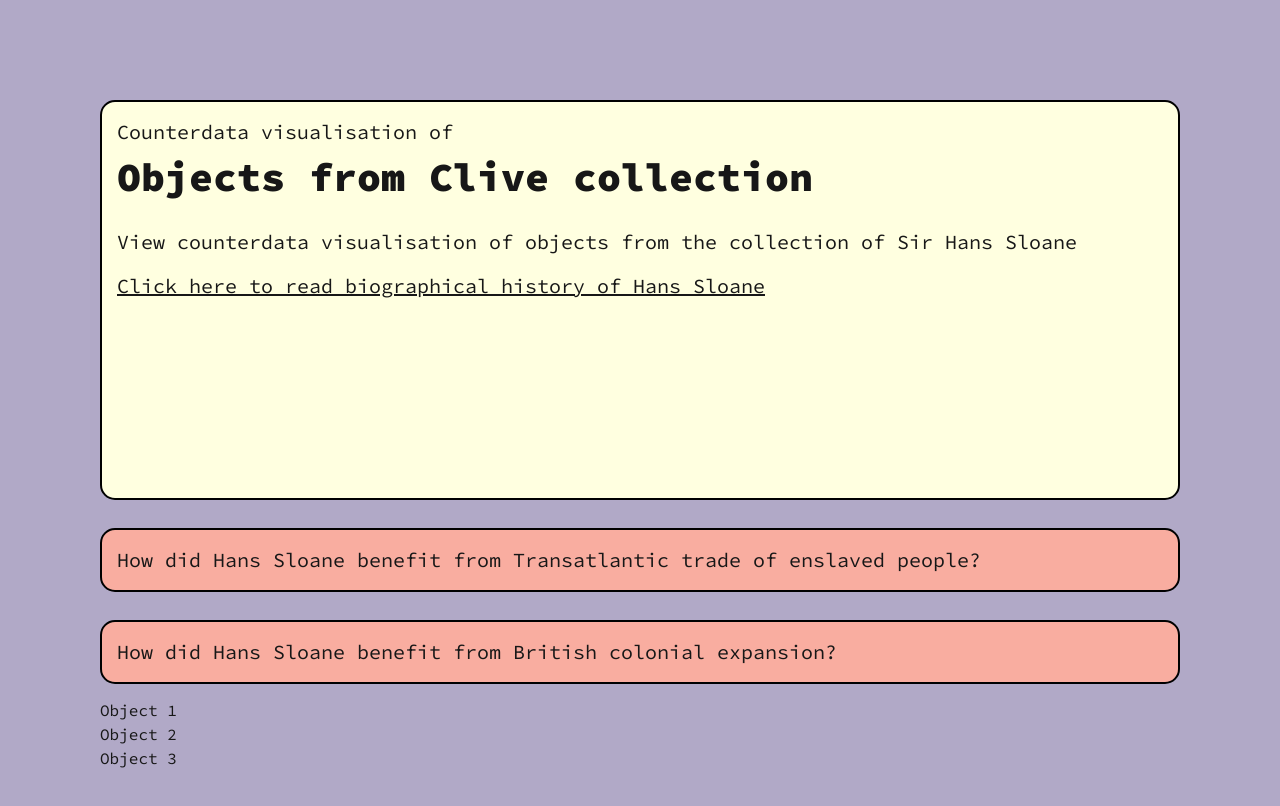
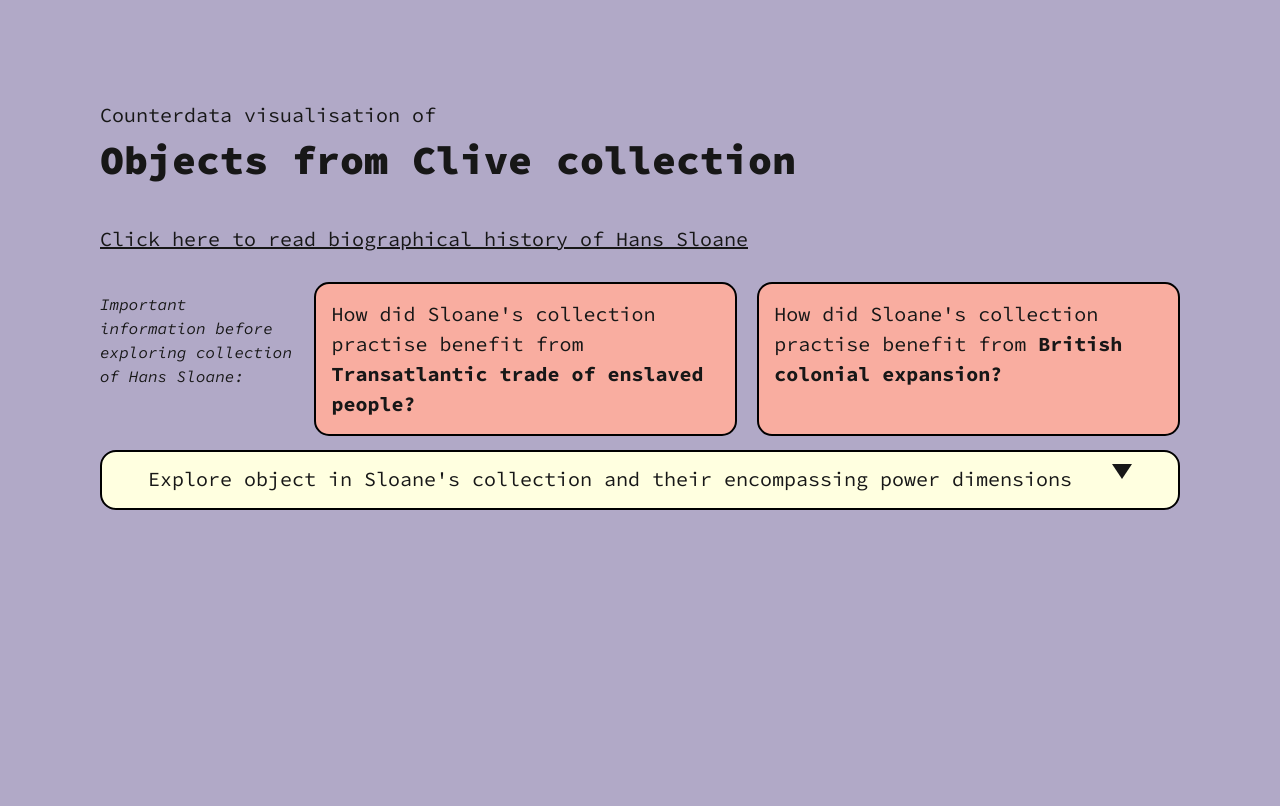
Before and after one commit to alltheakhlaq/museum-counterdata-visualisation, a Next.js app: page /Clive in a window 1280 px wide. Shown: the top 806 px of the page. Built offline with nearby package versions, Linux system fonts and the light colour scheme.

Commit message:
update collection page

```diff
--- a/app/[collection]/page.jsx
+++ b/app/[collection]/page.jsx
@@ -9,37 +9,57 @@ export default async function CollectionPage({ params }) {
   return (
     <div>
       <div>
-        <div className="box h-100">
+        <div>
           <p>Counterdata visualisation of</p>
           <h1>Objects from {collection} collection</h1>
-          <p className="mt-5 overflow-scroll">
-            View counterdata visualisation of objects from the collection of Sir
-            Hans Sloane
-          </p>
+        </div>
+
+        <div className="mt-5 overflow-scroll">
           <a href="/">
             <p className="link">
               Click here to read biographical history of Hans Sloane
             </p>
           </a>
         </div>
-
-        <div className="flex flex-col h-full">
-          <div className="flex pbox">
+        <div className="flex flex-row gap-5 h-full">
+          <div className="flex-1 mt-6 mb-6">
+            <div className="italic">
+              Important information before exploring collection of Hans Sloane:
+            </div>
+          </div>
+          <div className="flex-2 pbox">
             <a href="/">
               <p>
-                How did Hans Sloane benefit from Transatlantic trade of enslaved
-                people?
+                How did Sloane's collection practise benefit from{" "}
+                <b>Transatlantic trade of enslaved people?</b>
               </p>
             </a>
           </div>
-          <div className="flex pbox">
+          <div className="flex-2 pbox">
             <a href="">
               <p>
-                How did Hans Sloane benefit from British colonial expansion?
+                How did Sloane's collection practise benefit from{" "}
+                <b>British colonial expansion?</b>
               </p>
             </a>
           </div>
         </div>
+        <label>
+          <input className="peer/showLabel absolute scale-0" type="checkbox" />
+          <span className="block max-h-15 w-full overflow-hidden bg-[#ffffe0] rounded-2xl border border-black border-2 p-3 duration-300 peer-checked/showLabel:max-h-52">
+            <div className="flex flex-row gap-10 justify-center">
+              <p className="flex cursor-pointer items-center">
+                Explore object in Sloane's collection and their encompassing
+                power dimensions{" "}
+              </p>
+              <div
+                className="flex w-0 h-0
+                  border-l-[10px] border-l-transparent
+                  border-t-[15px] border-t-black-500
+                  border-r-[10px] border-r-transparent"
+              ></div>
+            </div>
+            <div className="grid mt-10">
               <ul>
                 <li>
                   <a href={`${collection}/object-1`}>Object 1</a>
@@ -52,6 +72,28 @@ export default async function CollectionPage({ params }) {
                 </li>
               </ul>
             </div>
+          </span>
+        </label>
+        {/* <div className="box">
+          <p>
+            Explore object in Sloane's collection and their encompassing power
+            dimensions
+          </p>
+          <div className="grid">
+            <ul>
+              <li>
+                <a href={`${collection}/object-1`}>Object 1</a>
+              </li>
+              <li>
+                <a href={`${collection}/2`}>Object 2</a>
+              </li>
+              <li>
+                <a href={`${collection}/third`}>Object 3</a>
+              </li>
+            </ul>
+          </div>
+        </div> */}
+      </div>
     </div>
   );
 }
--- a/app/globals.css
+++ b/app/globals.css
@@ -60,6 +60,10 @@ h2 {
   font-weight: 600;
   font-size: 30px;
 }
+h4 {
+  font-size: 20px;
+  font-weight: bold;
+}
 
 p {
   font-size: 20px;
```
Lines whose indentation alone changed are shown as unchanged.
